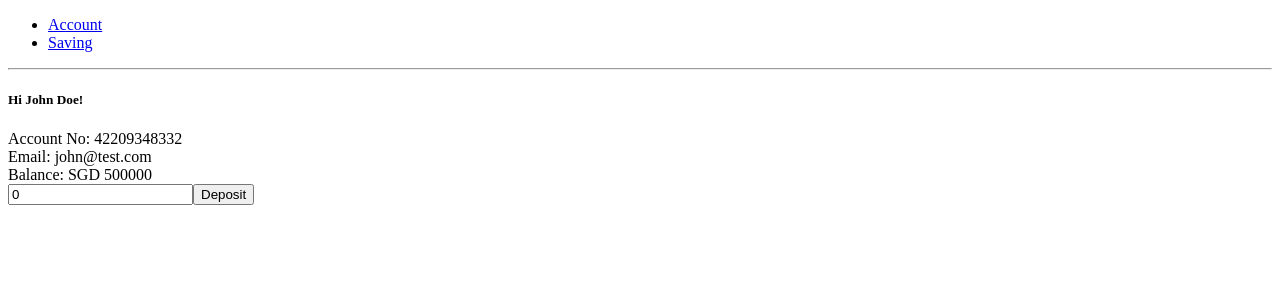
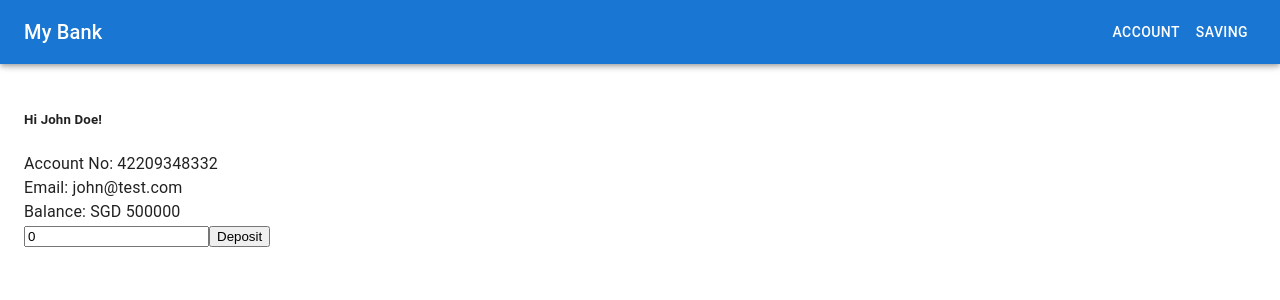
Before and after one commit to paingsoethaw/bank-sys-fe, a React (Vite) app: page / in a window 1280 px wide. Shown: the top 300 px of the page. Built offline with nearby package versions, Linux system fonts and the light colour scheme.

Commit message:
integrated MUI

```diff
--- a/package.json
+++ b/package.json
@@ -11,7 +11,12 @@
     "format": "prettier --write ."
   },
   "dependencies": {
+    "@emotion/react": "^11.11.1",
+    "@emotion/styled": "^11.11.0",
+    "@mui/icons-material": "^5.14.9",
+    "@mui/material": "^5.14.10",
     "@reduxjs/toolkit": "^1.9.5",
+    "dayjs": "^1.11.9",
     "react": "^18.2.0",
     "react-dom": "^18.2.0",
     "react-redux": "^8.1.2",
--- a/src/App.tsx
+++ b/src/App.tsx
@@ -1,4 +1,20 @@
-import { Routes, Route, Outlet, Link } from 'react-router-dom';
+import * as React from 'react';
+import { Routes, Route, Outlet } from 'react-router-dom';
+import AppBar from '@mui/material/AppBar';
+import Box from '@mui/material/Box';
+import CssBaseline from '@mui/material/CssBaseline';
+import Divider from '@mui/material/Divider';
+import Drawer from '@mui/material/Drawer';
+import IconButton from '@mui/material/IconButton';
+import List from '@mui/material/List';
+import ListItem from '@mui/material/ListItem';
+import ListItemButton from '@mui/material/ListItemButton';
+import ListItemText from '@mui/material/ListItemText';
+import MenuIcon from '@mui/icons-material/Menu';
+import Toolbar from '@mui/material/Toolbar';
+import Typography from '@mui/material/Typography';
+import Button from '@mui/material/Button';
+
 import Account from './pages/Account';
 import Saving from './pages/Saving';
 
@@ -14,24 +30,86 @@
   );
 }
 
+const drawerWidth = 240;
+const navItems = ['Account', 'Saving'];
+
 function Layout() {
+  const [mobileOpen, setMobileOpen] = React.useState(false);
+
+  const handleDrawerToggle = () => {
+    setMobileOpen((prevState) => !prevState);
+  };
+
+  const drawer = (
+    <Box onClick={handleDrawerToggle} sx={{ textAlign: 'center' }}>
+      <Typography variant="h6" sx={{ my: 2 }}>
+        MUI
+      </Typography>
+      <Divider />
+      <List>
+        {navItems.map((item) => (
+          <ListItem key={item} disablePadding>
+            <ListItemButton sx={{ textAlign: 'center' }}>
+              <ListItemText primary={item} />
+            </ListItemButton>
+          </ListItem>
+        ))}
+      </List>
+    </Box>
+  );
+
   return (
-    <div>
-      {/* A "layout route" is a good place to put markup you want to
-          share across all the pages on your site, like navigation. */}
+    <Box sx={{ display: 'flex' }}>
+      <CssBaseline />
+      <AppBar component="nav">
+        <Toolbar>
+          <IconButton
+            color="inherit"
+            aria-label="open drawer"
+            edge="start"
+            onClick={handleDrawerToggle}
+            sx={{ mr: 2, display: { sm: 'none' } }}
+          >
+            <MenuIcon />
+          </IconButton>
+          <Typography
+            variant="h6"
+            component="div"
+            sx={{ flexGrow: 1, display: { xs: 'none', sm: 'block' } }}
+          >
+            My Bank
+          </Typography>
+          <Box sx={{ display: { xs: 'none', sm: 'block' } }}>
+            <Button href="account" key="account" sx={{ color: '#fff' }}>
+              Account
+            </Button>
+            <Button href="saving" key="Saving" sx={{ color: '#fff' }}>
+              Saving
+            </Button>
+          </Box>
+        </Toolbar>
+      </AppBar>
       <nav>
-        <ul>
-          <li>
-            <Link to="/account">Account</Link>
-          </li>
-          <li>
-            <Link to="/saving">Saving</Link>
-          </li>
-        </ul>
+        <Drawer
+          variant="temporary"
+          open={mobileOpen}
+          onClose={handleDrawerToggle}
+          ModalProps={{
+            keepMounted: true // Better open performance on mobile.
+          }}
+          sx={{
+            display: { xs: 'block', sm: 'none' },
+            '& .MuiDrawer-paper': { boxSizing: 'border-box', width: drawerWidth }
+          }}
+        >
+          {drawer}
+        </Drawer>
       </nav>
+      <Box component="main" sx={{ p: 3 }}>
+        <Toolbar />
 
-      <hr />
-      <Outlet />
-    </div>
+        <Outlet />
+      </Box>
+    </Box>
   );
 }
```
Also changed, not shown: 1 other file (tests, documents, lock files or other folders).
